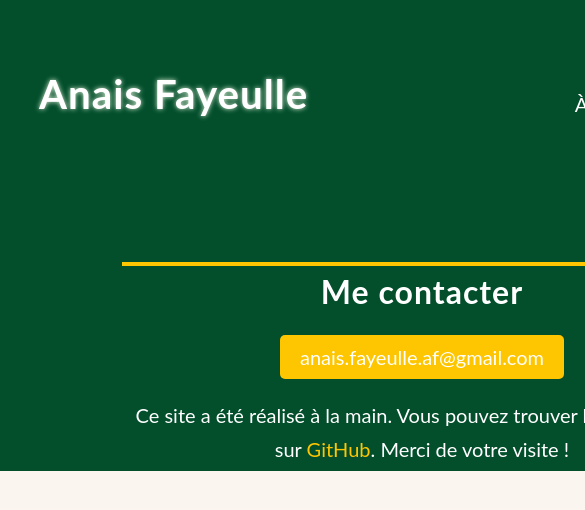
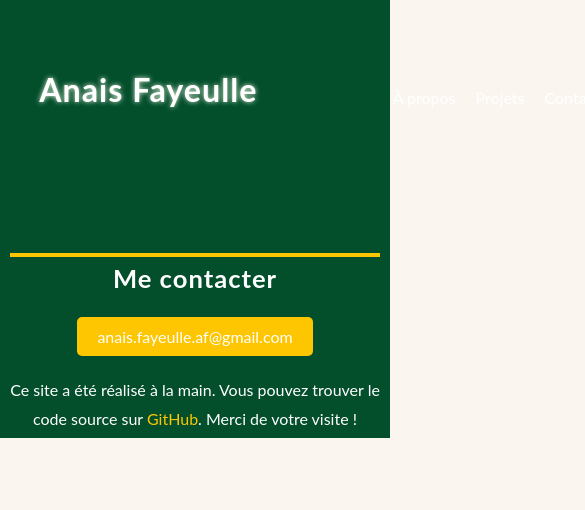
Before and after one commit to anaissclt/Portfolio, a React (Create React App) app: page / in a window 390 px wide. Shown: the top 510 px of the page, 585 px wide, since content can reach past the window. Built offline with nearby package versions, Linux system fonts and the light colour scheme.

Commit message:
Maj responsive

```diff
--- a/src/App.css
+++ b/src/App.css
@@ -1,5 +1,6 @@
 body {
   margin: 0;
+	padding: 0;
   display: flex;
   flex-direction: column;
   min-width: 100vh;
@@ -7,10 +8,17 @@ body {
 }
 
 html {
-  font-size: 125%;
+  font-size: 100%;
   background-color: #faf5ef;
+  /* background-color: #DFF0D8; */
 }
 
 a {
   text-decoration: none;
 }
+
+@media only screen and (max-width: 600px) {
+  body {
+    min-width: auto;
+  }
+}
```
